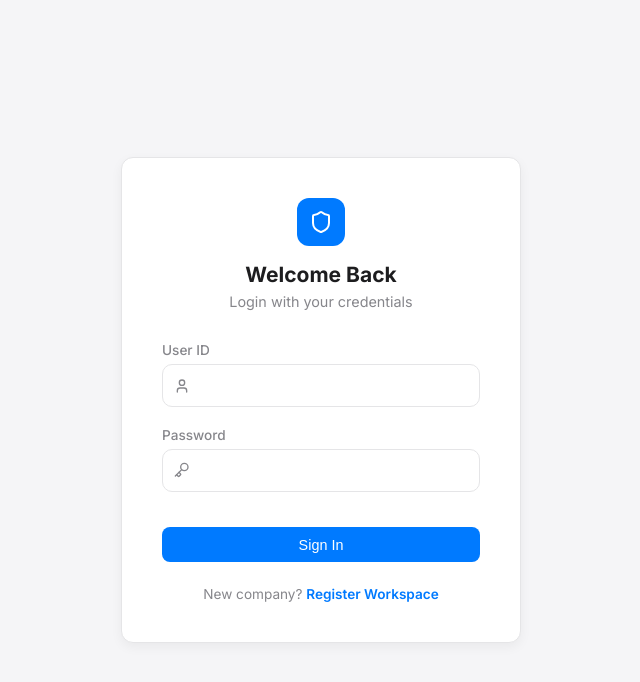
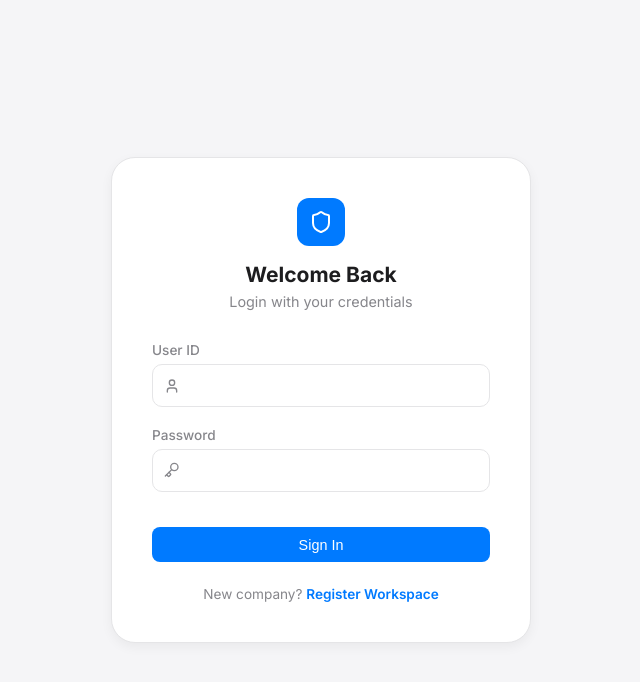
Before and after one commit to pixivoin/Pixivo-Backend, a React (Vite) app: page / in a window 1280 px wide. Shown: the top 682 px of the page, without its empty margins (319-959 px from the left). Built offline with nearby package versions, Linux system fonts and the light colour scheme.

Commit message:
feat: enforce session-based login and redesign login UI to floating card

```diff
--- a/src/App.jsx
+++ b/src/App.jsx
@@ -29,7 +29,7 @@ export const TAB_REGISTRY = {
 };
 
 function App() {
-  const [user, setUser] = useState(JSON.parse(localStorage.getItem('user')) || null);
+  const [user, setUser] = useState(JSON.parse(sessionStorage.getItem('user')) || null);
   const [loading, setLoading] = useState(false);
   const [dbTick, setDbTick] = useState(0);
 
--- a/src/components/Navbar.jsx
+++ b/src/components/Navbar.jsx
@@ -100,8 +100,8 @@ const Navbar = ({ onOpenTab, activeTabId, user }) => {
         )}
 
         <button className="btn btn-secondary" onClick={() => {
-          localStorage.removeItem('auth_token');
-          localStorage.removeItem('user');
+          sessionStorage.removeItem('auth_token');
+          sessionStorage.removeItem('user');
           window.location.reload();
         }} style={{ padding: '0.5rem', borderRadius: '8px', fontSize: '0.75rem', fontWeight: 600, color: '#ff3b30' }}>
           Log Out
--- a/src/pages/Auth.jsx
+++ b/src/pages/Auth.jsx
@@ -27,8 +27,8 @@ const Auth = ({ onLogin }) => {
 
       if (!res.ok) throw new Error(data.error);
 
-      localStorage.setItem('auth_token', data.token);
-      localStorage.setItem('user', JSON.stringify(data.user));
+      sessionStorage.setItem('auth_token', data.token);
+      sessionStorage.setItem('user', JSON.stringify(data.user));
       onLogin(data.user);
     } catch (err) {
       setError(err.message);
@@ -92,8 +92,22 @@ const Auth = ({ onLogin }) => {
   };
 
   return (
-    <div style={{ minHeight: '100vh', display: 'flex', alignItems: 'center', justifyContent: 'center', background: '#f5f5f7' }}>
-      <div className="card" style={{ width: '100%', maxWidth: '400px', padding: '2.5rem' }}>
+    <div style={{
+      minHeight: '100vh',
+      display: 'flex',
+      alignItems: 'center',
+      justifyContent: 'center',
+      background: 'var(--bg-app)',
+      padding: '2rem'
+    }}>
+      <div className="card shadow-lg" style={{
+        width: '100%',
+        maxWidth: '420px',
+        padding: '2.5rem',
+        border: '1px solid var(--border)',
+        borderRadius: '24px',
+        background: 'white'
+      }}>
 
         <div style={{ textAlign: 'center', marginBottom: '2rem' }}>
           <div style={{ width: '48px', height: '48px', background: 'var(--primary)', borderRadius: '12px', display: 'flex', alignItems: 'center', justifyContent: 'center', margin: '0 auto 1rem' }}>
```
